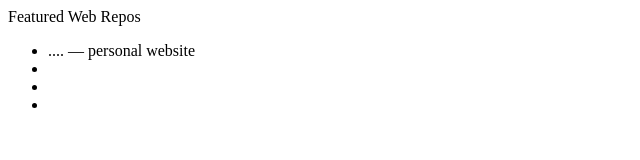
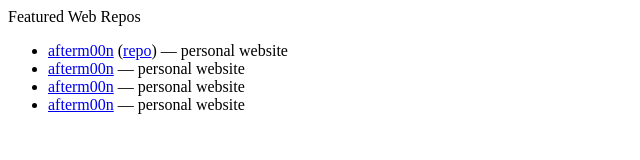
Before and after one commit to afterm00n/afterm00n.github.io, a plain HTML site: page index.html in a window 1280 px wide. Shown: the whole page, without its empty margins (0-640 px from the left). Drawn offline with Linux system fonts and the light colour scheme.

Commit message:
Update index.html

```diff
--- a/index.html
+++ b/index.html
@@ -9,10 +9,10 @@
 	Featured Web Repos
 
 	<ul>
-		<li>.... — personal website </li>
-		<li></li>
-		<li></li>
-		<li></li>
+		<li><a href="#">afterm00n</a> (<a href="https://github.com/afterm00n/afterm00n.github.io/">repo</a>) — personal website </li>
+		<li><a href="#">afterm00n</a> — personal website </li>
+		<li><a href="#">afterm00n</a> — personal website </li>
+		<li><a href="#">afterm00n</a> — personal website </li>
 	</ul>
 </body>
 </html>
```
